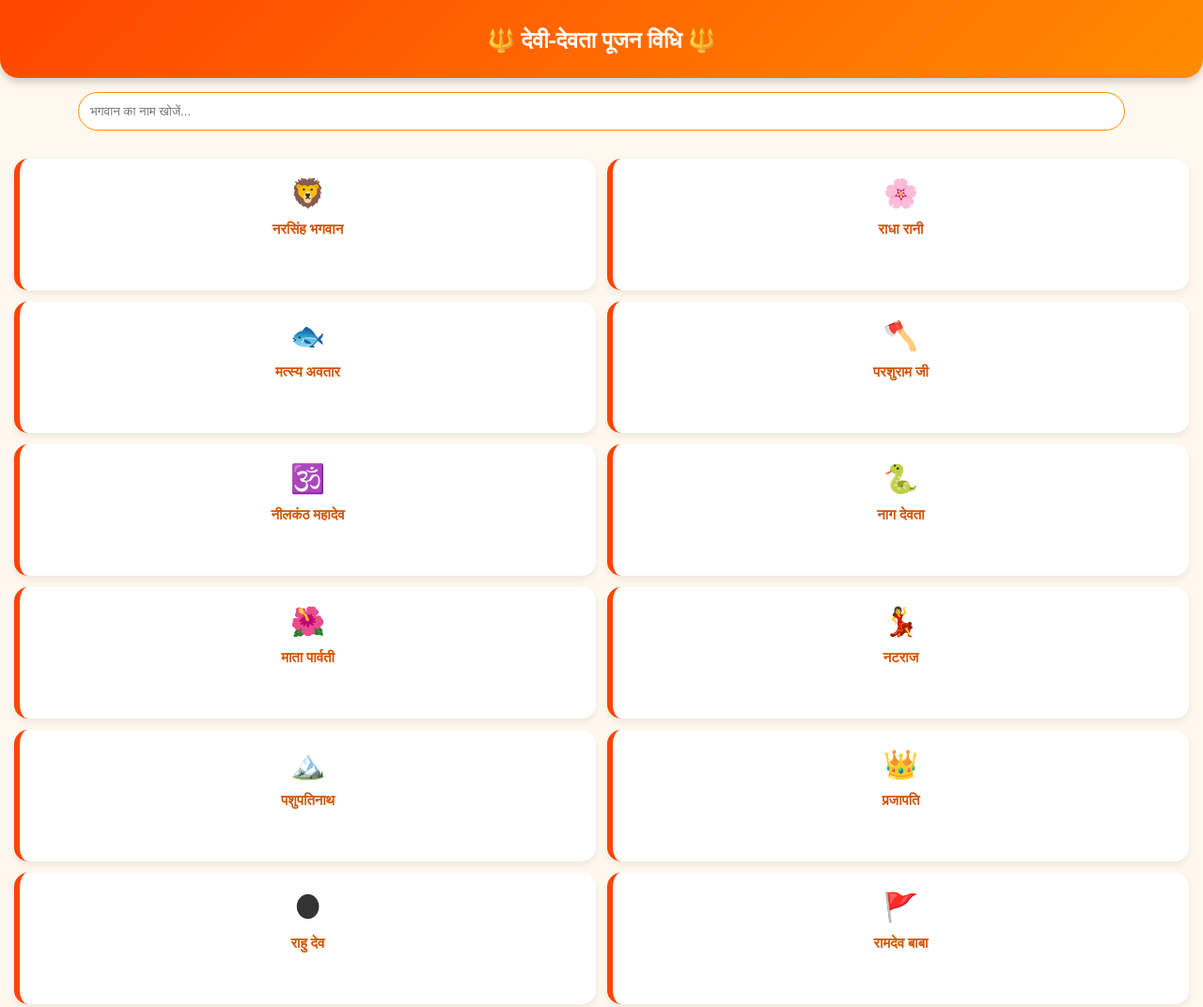
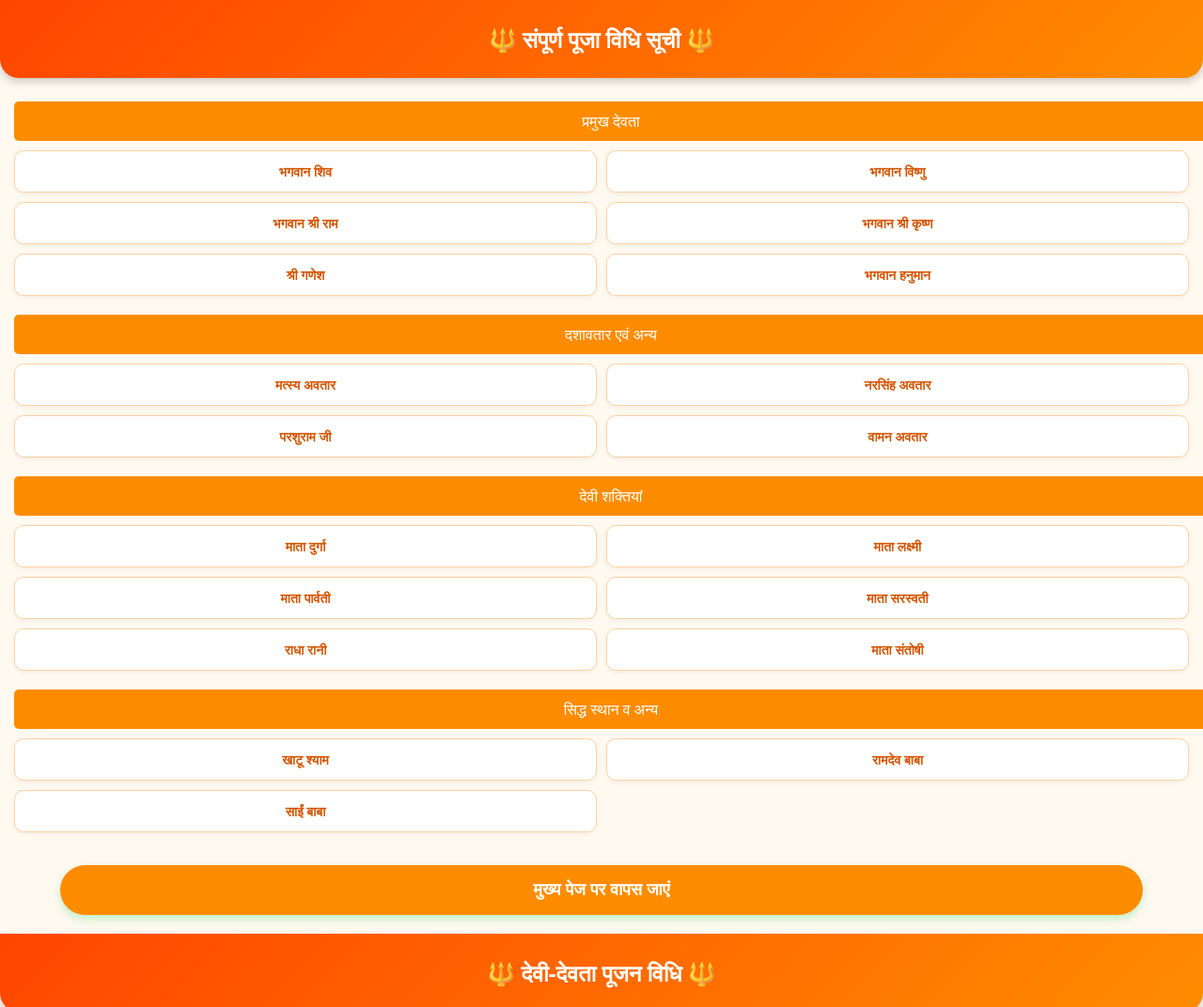
Before and after one commit to sanjaytanwar67276-lab/bhaktibeats-, a plain HTML site: page puja.html in a window 1280 px wide. Shown: the top 1072 px of the page at 94% size. Drawn offline with Linux system fonts and the light colour scheme.

Commit message:
Update puja.html

```diff
--- a/puja.html
+++ b/puja.html
@@ -3,37 +3,60 @@
 <head>
     <meta charset="UTF-8">
     <meta name="viewport" content="width=device-width, initial-scale=1.0">
-    <title>संपूर्ण पूजा विधि - श्री भक्ति सागर</title>
+    <title>संपूर्ण पूजा सूची - श्री भक्ति सागर</title>
     <link rel="stylesheet" href="style.css">
     <style>
-        .menu-grid {
-            display: grid;
-            grid-template-columns: 1fr 1fr;
-            gap: 12px;
-            padding: 15px;
+        .list-container { padding: 15px; display: grid; grid-template-columns: 1fr 1fr; gap: 10px; }
+        .item-btn {
+            background: white; padding: 12px; border-radius: 10px;
+            text-align: center; border: 1px solid #ffd1a1;
+            box-shadow: 0 2px 5px rgba(0,0,0,0.05);
+            font-size: 14px; font-weight: bold; color: #d35400;
+            cursor: pointer; text-decoration: none;
         }
-        .menu-item {
-            flex-direction: column;
-            text-align: center;
-            padding: 15px 5px;
-            min-height: 110px;
-        }
-        .icon { font-size: 30px; margin-bottom: 8px; margin-right: 0; }
-        h3 { font-size: 15px; margin: 0; color: #d35400; }
-
-        /* सर्च बॉक्स का स्टाइल */
-        .search-box {
-            width: 85%;
-            padding: 12px;
-            margin: 15px auto;
-            display: block;
-            border-radius: 25px;
-            border: 1px solid #ff8c00;
-            outline: none;
-        }
+        .item-btn:active { background: #fff4e6; transform: scale(0.95); }
+        .section-title { width: 100%; grid-column: span 2; padding: 10px; background: #ff8c00; color: white; border-radius: 5px; margin-top: 10px; text-align: center; }
     </style>
 </head>
 <body>
+    <div class="header">
+        <h1>🔱 संपूर्ण पूजा विधि सूची 🔱</h1>
+    </div>
+
+    <div class="list-container">
+        <div class="section-title">प्रमुख देवता</div>
+        <div class="item-btn" onclick="window.location.href='shiv.html'">भगवान शिव</div>
+        <div class="item-btn" onclick="window.location.href='vishnu.html'">भगवान विष्णु</div>
+        <div class="item-btn" onclick="window.location.href='rama.html'">भगवान श्री राम</div>
+        <div class="item-btn" onclick="window.location.href='krishna.html'">भगवान श्री कृष्ण</div>
+        <div class="item-btn" onclick="window.location.href='ganesh.html'">श्री गणेश</div>
+        <div class="item-btn" onclick="window.location.href='hanuman.html'">भगवान हनुमान</div>
+
+        <div class="section-title">दशावतार एवं अन्य</div>
+        <div class="item-btn" onclick="window.location.href='matsya_avatar.html'">मत्स्य अवतार</div>
+        <div class="item-btn" onclick="window.location.href='narsingh.html'">नरसिंह अवतार</div>
+        <div class="item-btn" onclick="window.location.href='parshuram.html'">परशुराम जी</div>
+        <div class="item-btn" onclick="window.location.href='vaman.html'">वामन अवतार</div>
+
+        <div class="section-title">देवी शक्तियां</div>
+        <div class="item-btn" onclick="window.location.href='durga.html'">माता दुर्गा</div>
+        <div class="item-btn" onclick="window.location.href='lakshmi.html'">माता लक्ष्मी</div>
+        <div class="item-btn" onclick="window.location.href='parvati.html'">माता पार्वती</div>
+        <div class="item-btn" onclick="window.location.href='saraswati.html'">माता सरस्वती</div>
+        <div class="item-btn" onclick="window.location.href='radha_rani.html'">राधा रानी</div>
+        <div class="item-btn" onclick="window.location.href='santoshi_mata.html'">माता संतोषी</div>
+
+        <div class="section-title">सिद्ध स्थान व अन्य</div>
+        <div class="item-btn" onclick="window.location.href='khatu_shyam.html'">खाटू श्याम</div>
+        <div class="item-btn" onclick="window.location.href='ramdev_baba.html'">रामदेव बाबा</div>
+        <div class="item-btn" onclick="window.location.href='sai_baba.html'">साईं बाबा</div>
+    </div>
+
+    <button class="whatsapp-btn" style="background:#ff8c00; width:90%; margin:20px auto; display:block;" onclick="window.location.href='index.html'">मुख्य पेज पर वापस जाएं</button>
+
+    <script src="script.js"></script>
+</body>
+</html>
     <div class="header">
         <h1>🔱 देवी-देवता पूजन विधि 🔱</h1>
     </div>
```
